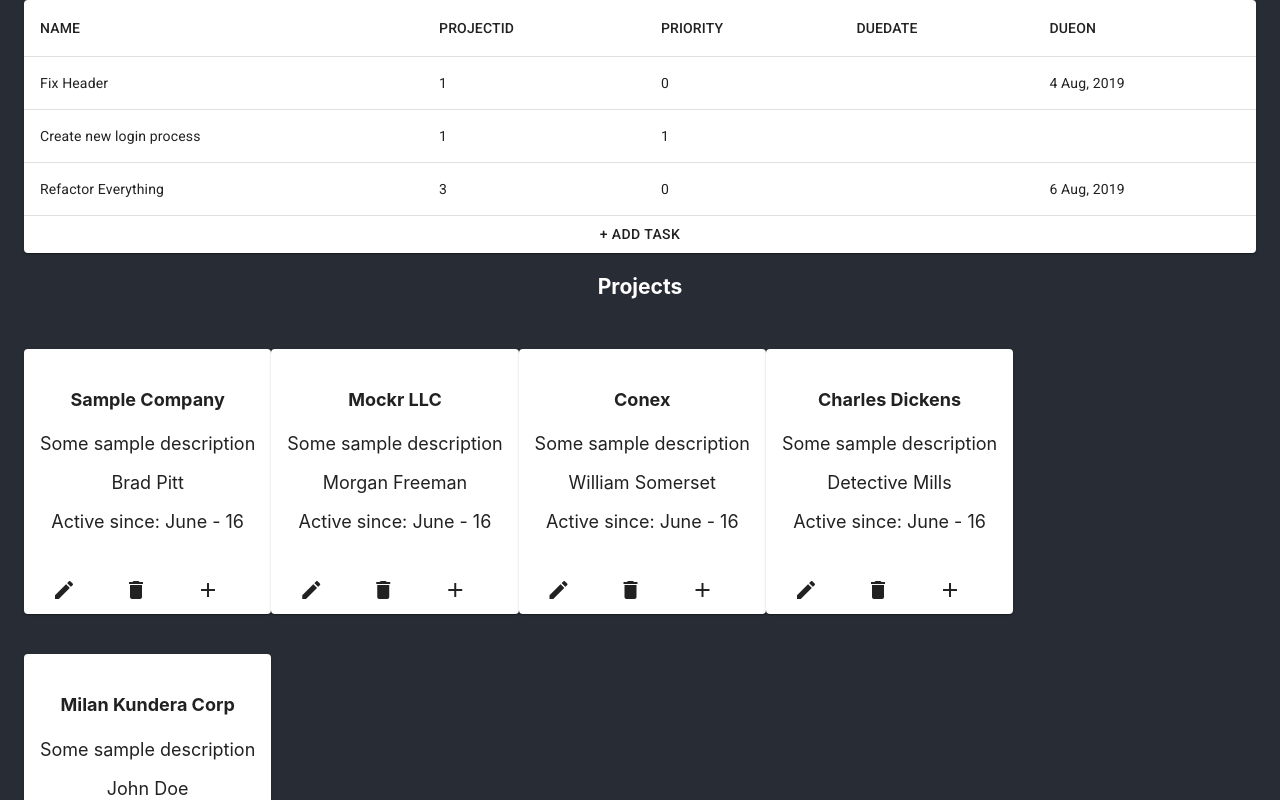
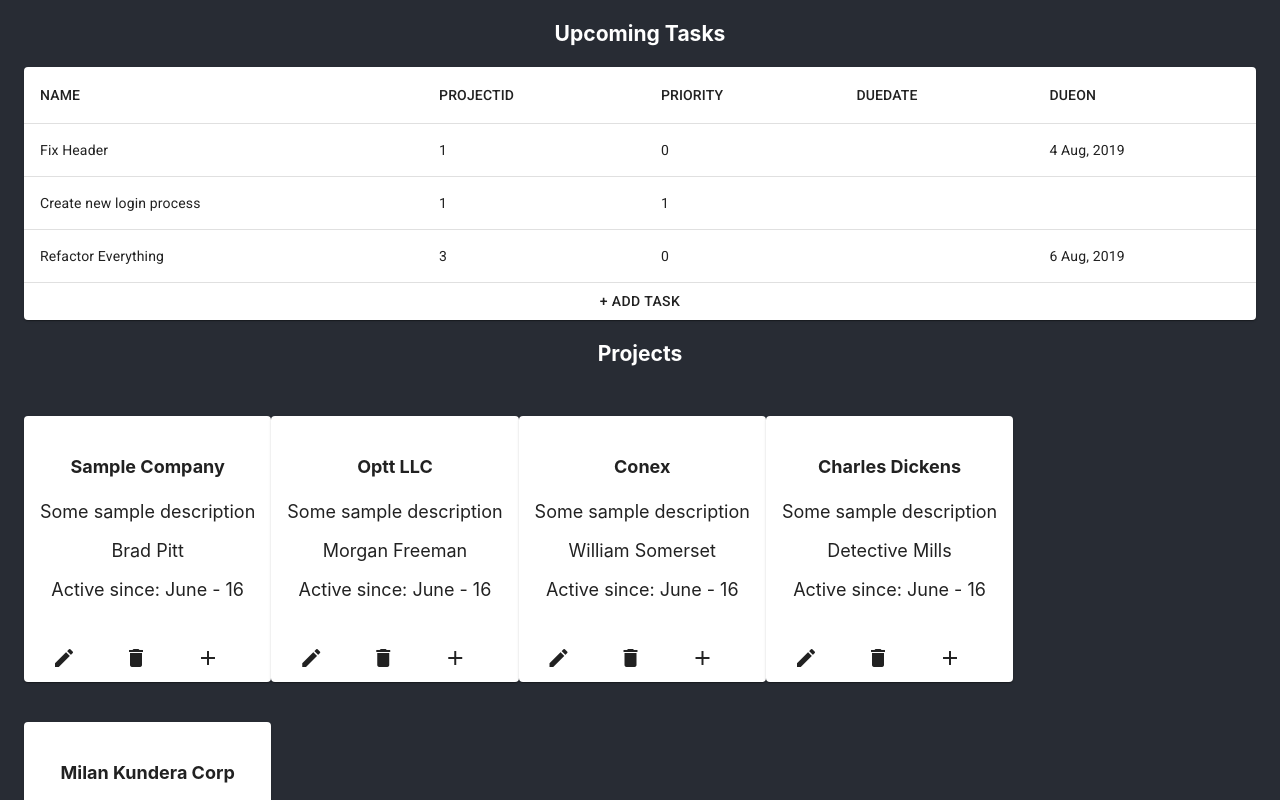
Before and after one commit to marcosocon/oftware-dev-organizer, a React (Create React App) app: page / in a window 1280 px wide. Shown: the top 800 px of the page. Built offline with nearby package versions, Linux system fonts and the light colour scheme.

Commit message:
small changes

```diff
--- a/src/App.js
+++ b/src/App.js
@@ -12,6 +12,7 @@
 			<div className="App">
 				<header className="App-header">
 					<Container>
+						<h3>Upcoming Tasks</h3>
 						<UpcomingTasks />
 						<h3>Projects</h3>
 						<Projects />
--- a/src/Context.js
+++ b/src/Context.js
@@ -35,7 +35,7 @@
 				assignee: 'Brad Pitt'
 			}, {
 				id: 2,
-				name: 'Mockr LLC',
+				name: 'Optt LLC',
 				activeSince: '06/29/2016',
 				description: 'Some sample description',
 				assignee: 'Morgan Freeman'
```
